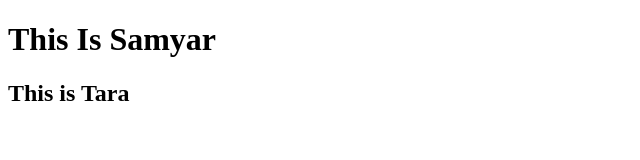
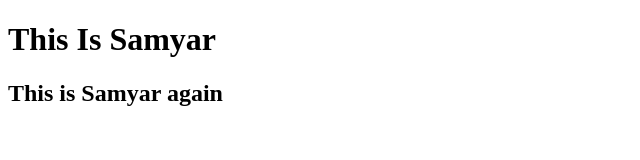
Before and after one commit to sinam10/linux-test, a plain HTML site: page index.html in a window 1280 px wide. Shown: the whole page, without its empty margins (0-640 px from the left). Drawn offline with Linux system fonts and the light colour scheme.

Commit message:
My First Page

```diff
--- a/index.html
+++ b/index.html
@@ -7,6 +7,6 @@
 </head>
 <body>
     <h1>This Is Samyar</h1>
-    <h2>This is Tara</h2>
+    <h2>This is Samyar again</h2>
 </body>
 </html>
```
